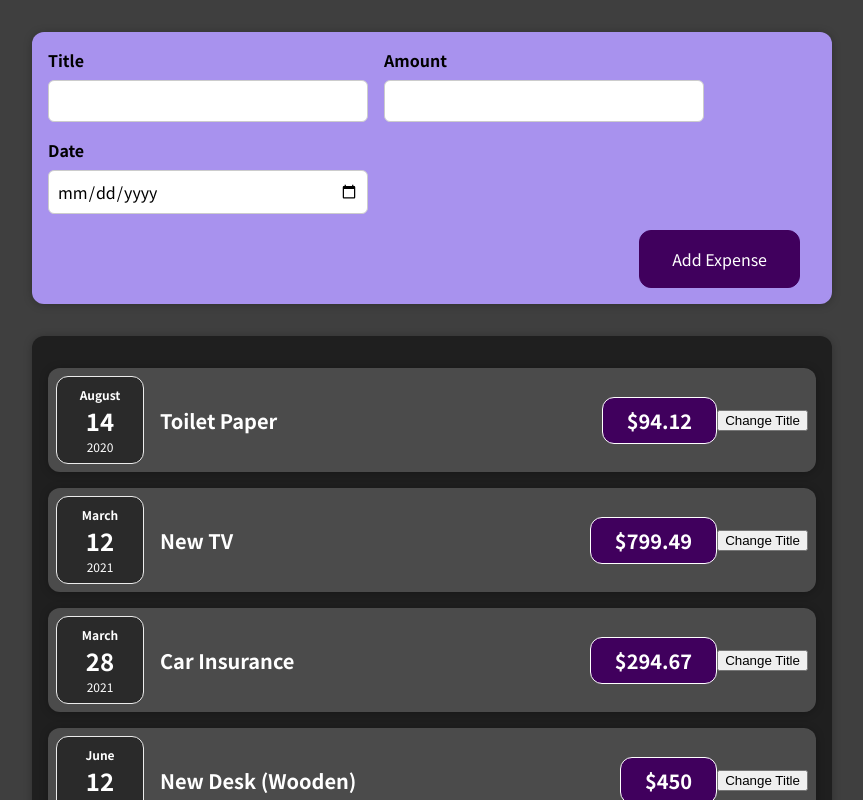
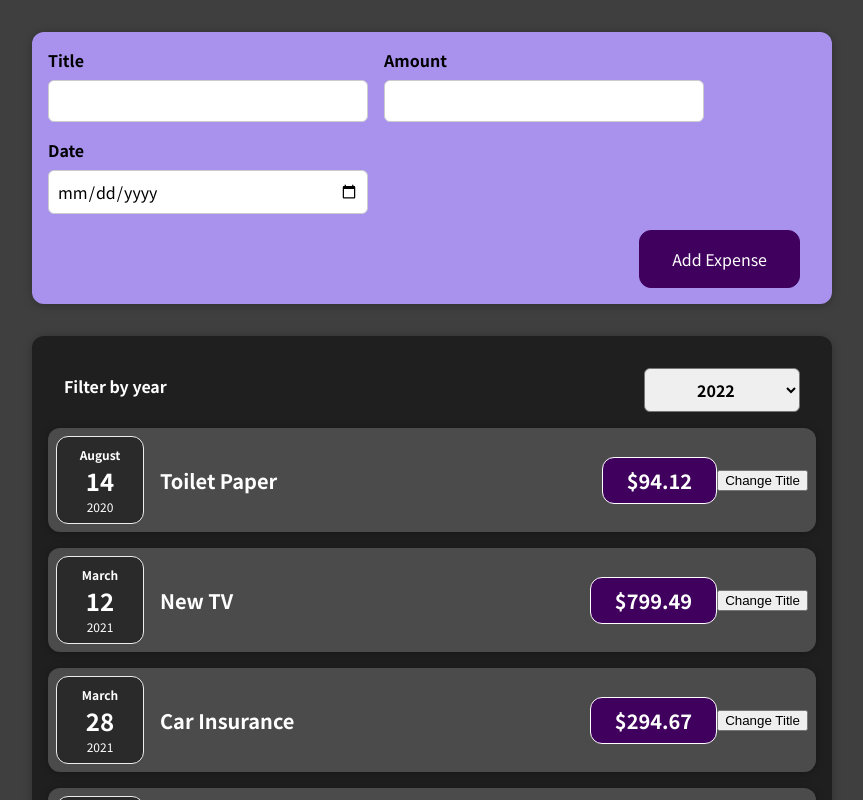
Before and after one commit to yanichik/react-course, a React (Create React App) app in the folder full-course/expense-tracker/: page / in a window 1280 px wide. Shown: the top 800 px of the page, without its empty margins (208-1071 px from the left). Built offline with nearby package versions, Linux system fonts and the light colour scheme.

Commit message:
assignment 2: lift selected year

```diff
--- a/full-course/expense-tracker/src/App.js
+++ b/full-course/expense-tracker/src/App.js
@@ -24,16 +24,20 @@
 			date: new Date(2021, 5, 12),
 		},
 	];
-	function addExpenseHandler(expense){
-		console.log(expenses)
-		console.log(expense)
+	function addExpenseHandler(expense) {
+		console.log(expenses);
+		console.log(expense);
+	}
+
+	function printSelectedYear(year){
+		console.log(year);
 	}
 	return (
 		<div>
 			{/* onAddExpense points to addExpenseHandler, which defines what's to be done in order to
 			add the user-inputted expense data */}
-			<NewExpense onAddExpense={addExpenseHandler}/>
-			<Expenses expenses={expenses} />
+			<NewExpense onAddExpense={addExpenseHandler} />
+			<Expenses expenses={expenses} onLiftSelectedYear={printSelectedYear}/>
 		</div>
 	);
 }
--- a/full-course/expense-tracker/src/components/Expenses/Expenses.js
+++ b/full-course/expense-tracker/src/components/Expenses/Expenses.js
@@ -1,10 +1,17 @@
 import ExpenseItem from "./ExpenseItem";
-import Card from "../UI/Card"
+import Card from "../UI/Card";
 import "./Expenses.css";
+import ExpensesFilter from "./ExpensesFilter";
 
 function Expenses(props) {
+	function pickedYearHandler(year) {
+		props.onLiftSelectedYear(year);
+	}
 	return (
 		<Card className="expenses">
+			<div>
+				<ExpensesFilter onPickedYear={pickedYearHandler} />
+			</div>
 			<ExpenseItem
 				title={props.expenses[0].title}
 				amount={props.expenses[0].amount}
--- /dev/null
+++ b/full-course/expense-tracker/src/components/Expenses/ExpensesFilter.css
@@ -0,0 +1,24 @@
+.expenses-filter {
+  color: white;
+  padding: 0 1rem;
+}
+
+.expenses-filter__control {
+  display: flex;
+  width: 100%;
+  align-items: center;
+  justify-content: space-between;
+  margin: 1rem 0;
+}
+
+.expenses-filter label {
+  font-weight: bold;
+  margin-bottom: 0.5rem;
+}
+
+.expenses-filter select {
+  font: inherit;
+  padding: 0.5rem 3rem;
+  font-weight: bold;
+  border-radius: 6px;
+}
--- /dev/null
+++ b/full-course/expense-tracker/src/components/Expenses/ExpensesFilter.js
@@ -0,0 +1,24 @@
+import React from "react";
+
+import "./ExpensesFilter.css";
+
+const ExpensesFilter = (props) => {
+	function selectedValueHandler(e) {
+		props.onPickedYear(e.target.value);
+	}
+	return (
+		<div className="expenses-filter">
+			<div className="expenses-filter__control">
+				<label>Filter by year</label>
+				<select onChange={selectedValueHandler}>
+					<option value="2022">2022</option>
+					<option value="2021">2021</option>
+					<option value="2020">2020</option>
+					<option value="2019">2019</option>
+				</select>
+			</div>
+		</div>
+	);
+};
+
+export default ExpensesFilter;
```
Also changed, not shown: 1 other file (tests, documents, lock files or other folders).
